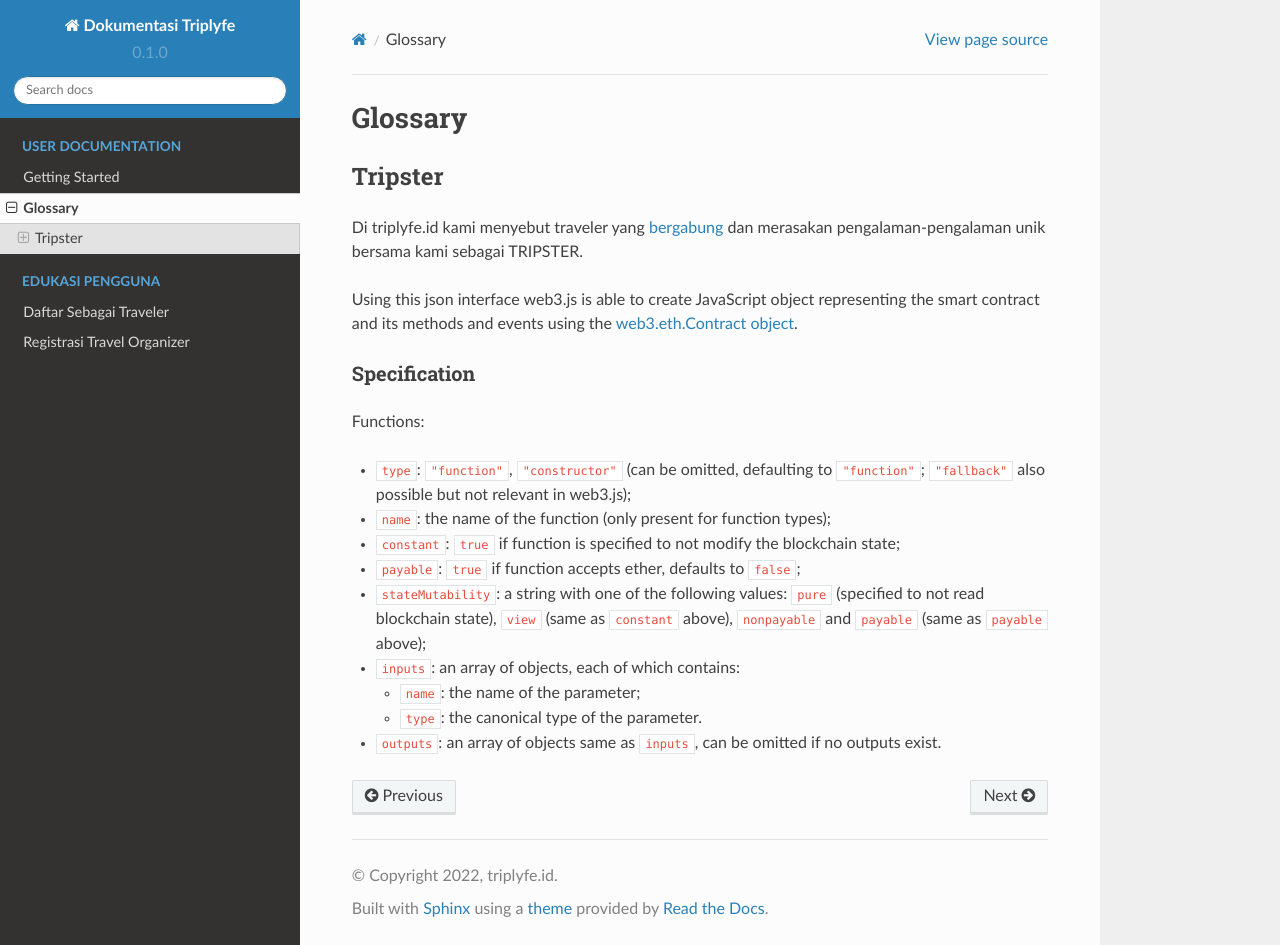
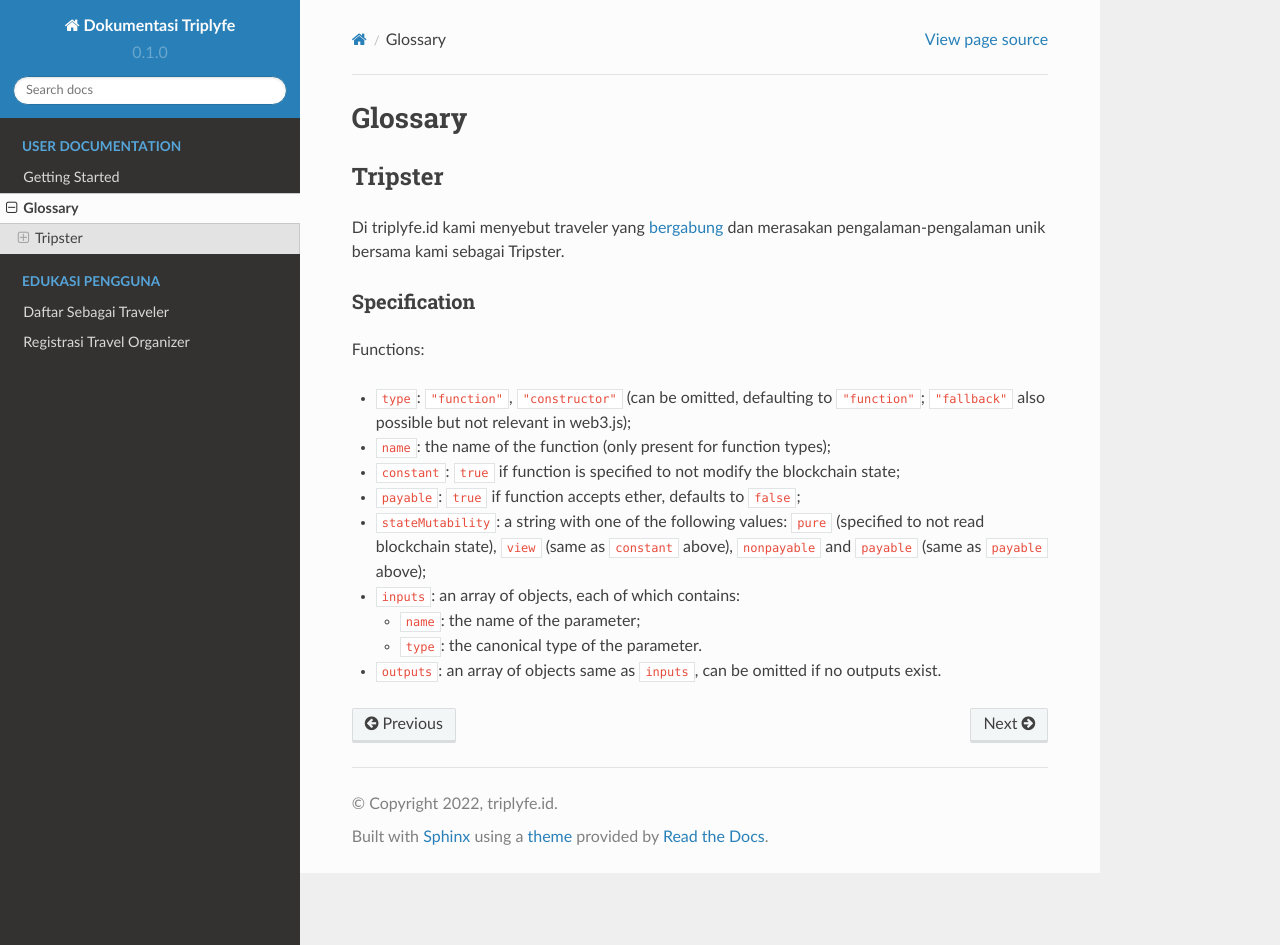
Before and after one commit to cleevo/doc.triplyfe, a Sphinx documentation site: the page built from docs/source/glossary.rst, in a window 1280 px wide and 945 px high. Built offline with Sphinx 7.4.7 and the Read the Docs theme 2.0.0, drawn with Linux system fonts in a browser that asks for light colours.

Commit message:
'fix link

```diff
--- a/docs/source/glossary.rst
+++ b/docs/source/glossary.rst
@@ -6,11 +6,10 @@
 
 
 Tripster
-=====================
+========
 
-Di triplyfe.id kami menyebut traveler yang `bergabung <https://triplyfe.id/signup/>`__ dan merasakan pengalaman-pengalaman unik bersama kami sebagai TRIPSTER.
+Di triplyfe.id kami menyebut traveler yang `bergabung <https://triplyfe.id/signup/>`__ dan merasakan pengalaman-pengalaman unik bersama kami sebagai Tripster.
 
-Using this json interface web3.js is able to create JavaScript object representing the smart contract and its methods and events using the :ref:`web3.eth.Contract object <eth-contract>`.
 
 -------------
 Specification
```
